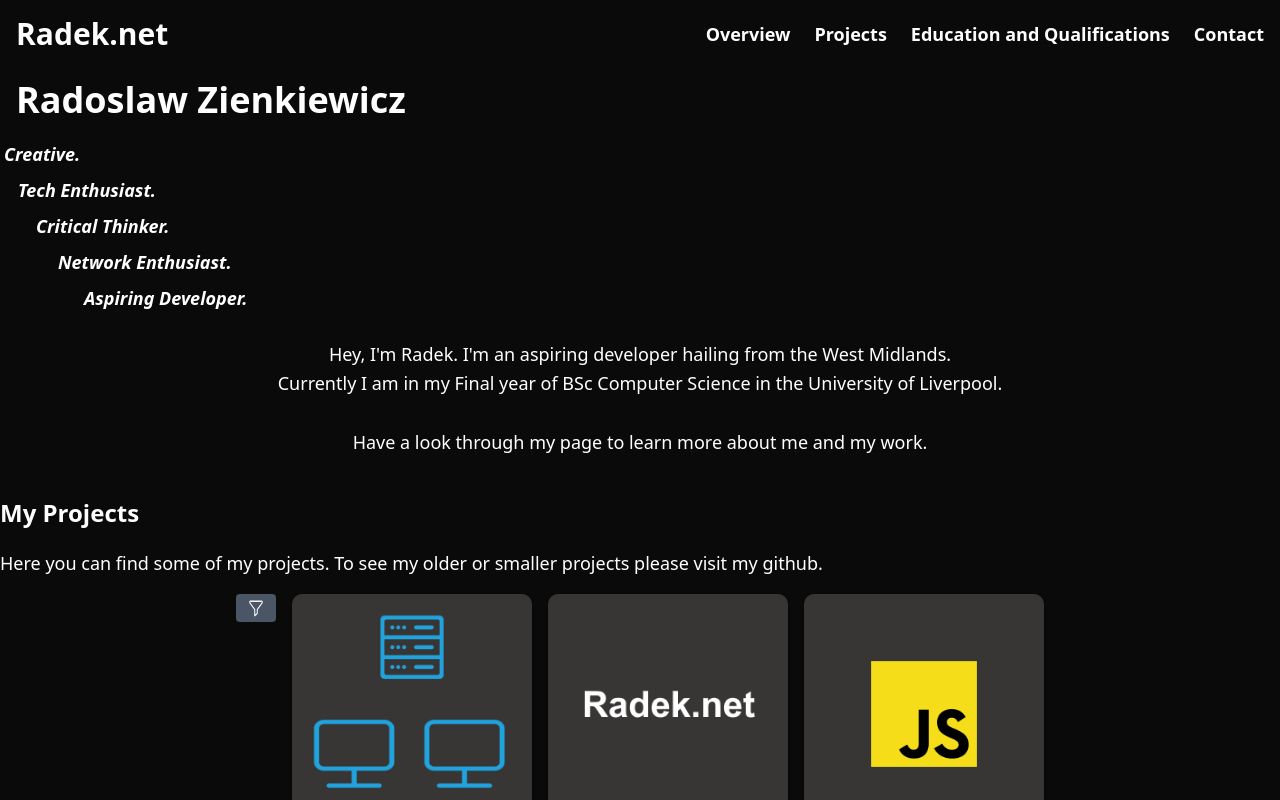
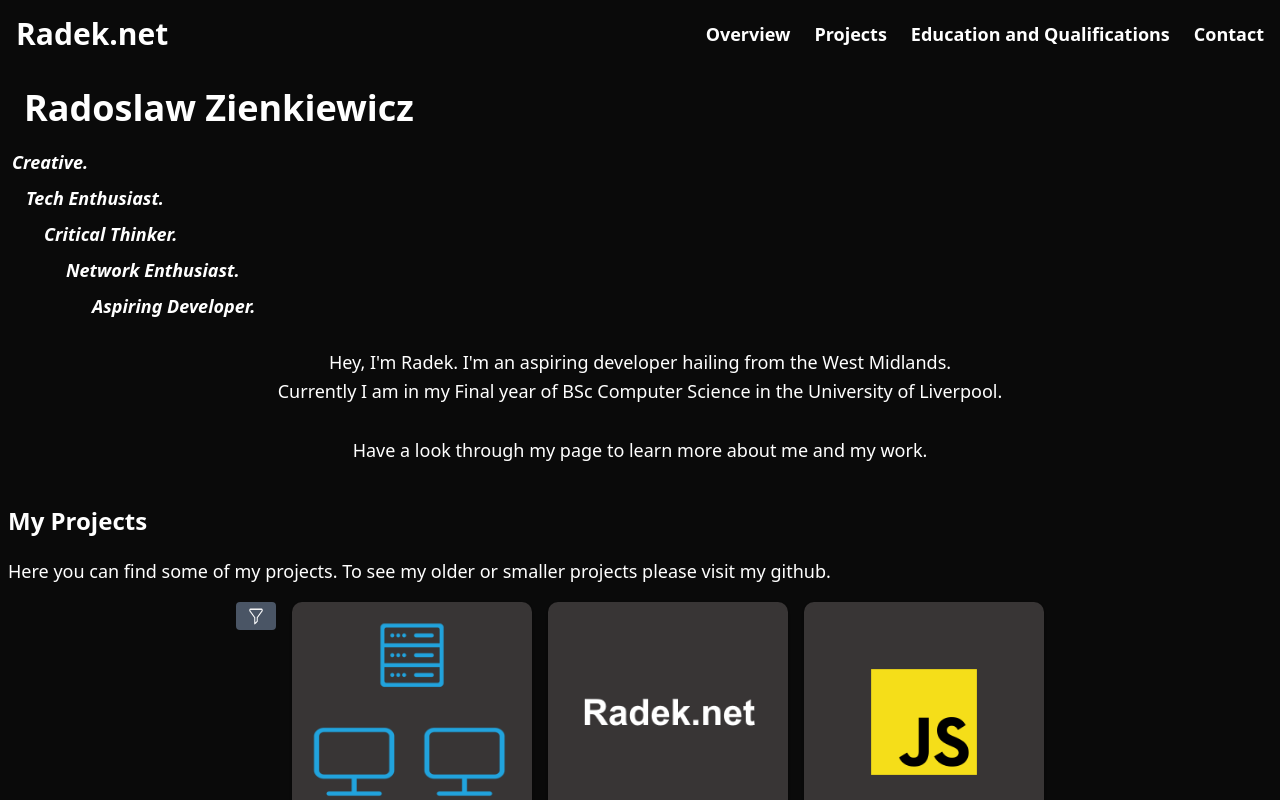
Before and after one commit to radekzien/radek-live, a Next.js app: page / in a window 1280 px wide. Shown: the top 800 px of the page. Built offline with nearby package versions, Linux system fonts and the light colour scheme.

Commit message:
Padding to root component

```diff
--- a/src/app/page.tsx
+++ b/src/app/page.tsx
@@ -6,7 +6,7 @@ import { Contact } from "@/components/Contact";
 
 export default function Home() {
   return (
-    <div id = 'root'>
+    <div id = 'root' className="p-2">
 
     <div id= 'nav'>
       <NavBar/>
```
